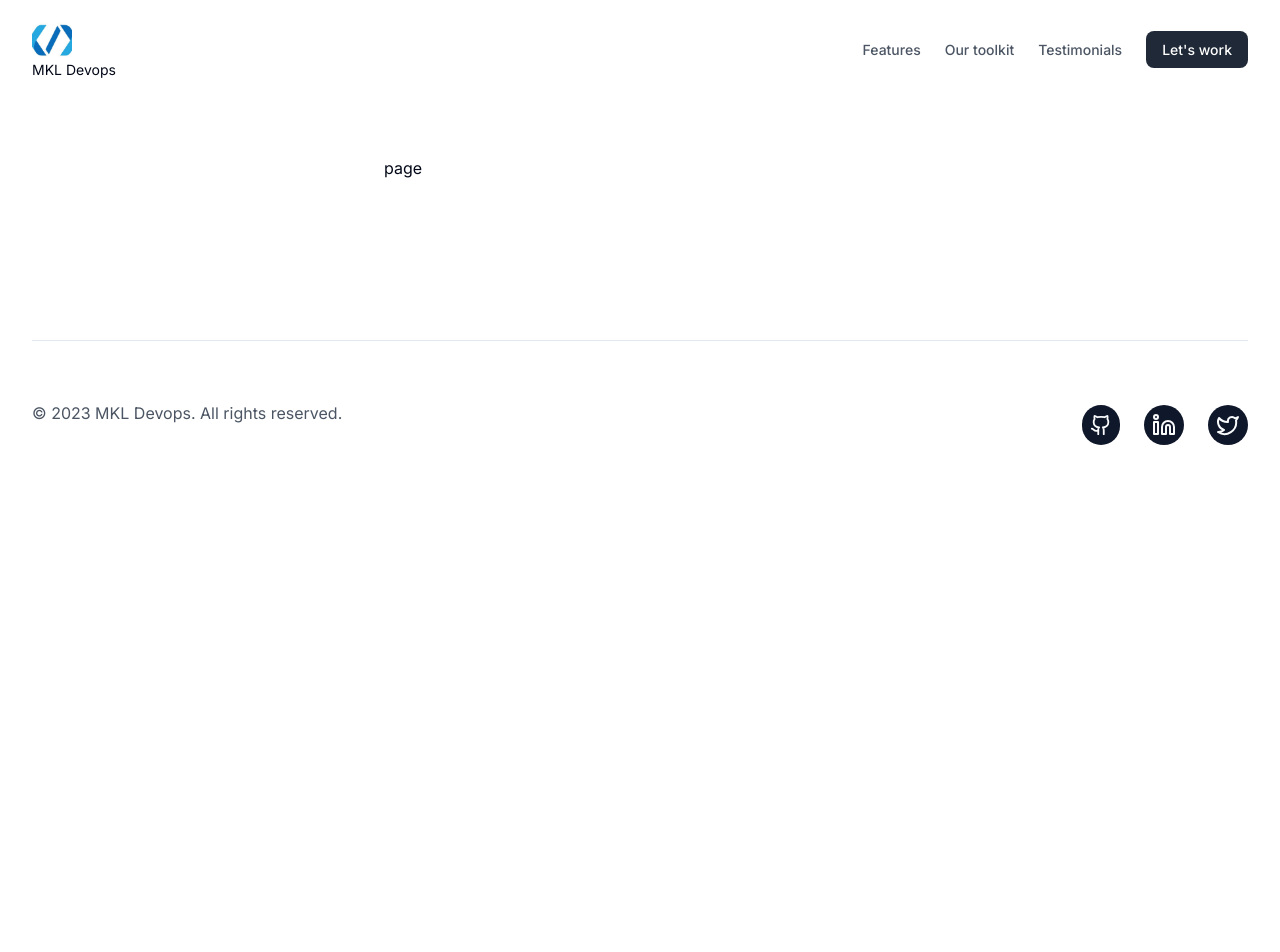
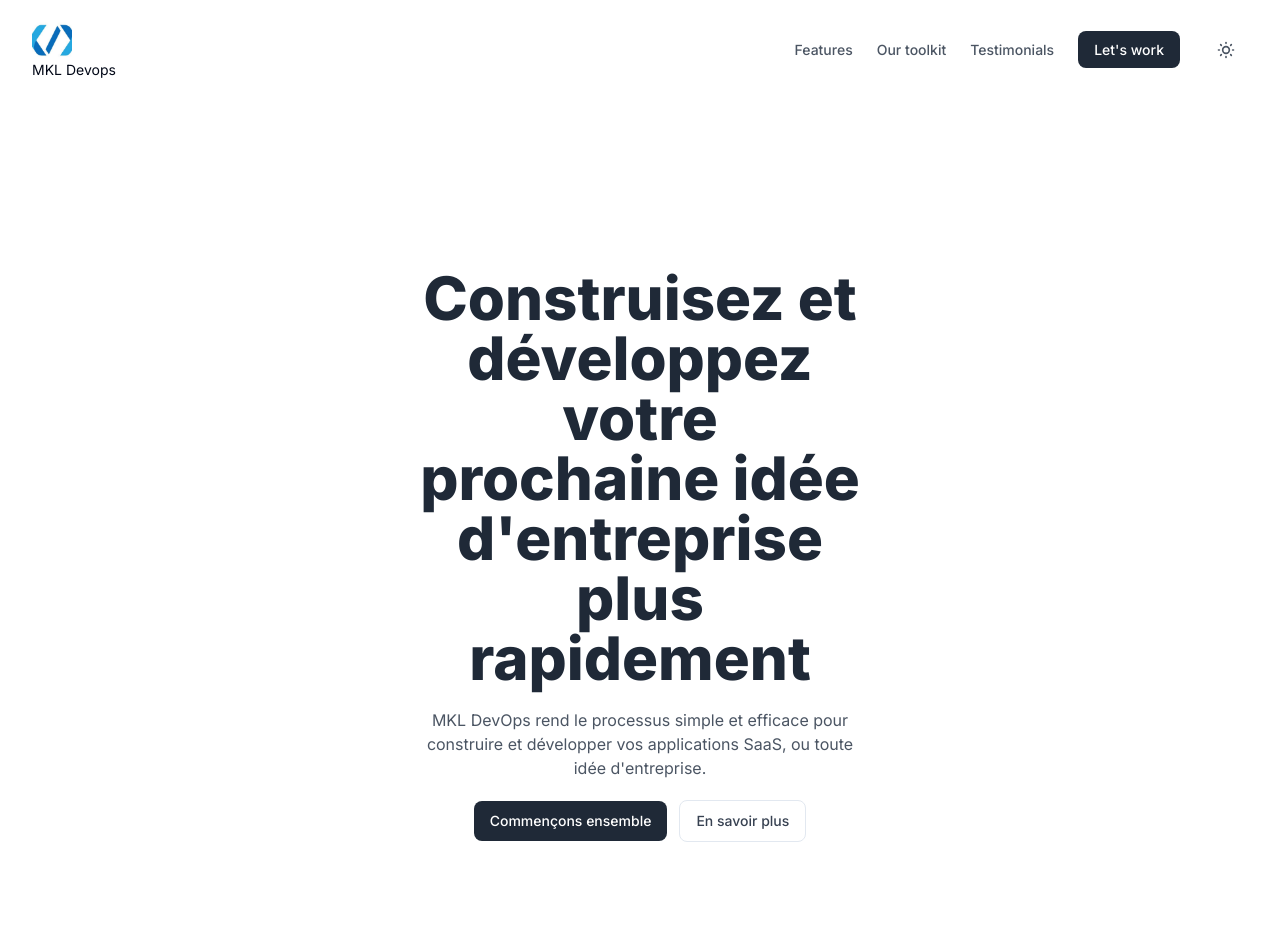
Before and after one commit to mkldevops/mkl-devops, a Next.js app: page / in a window 1280 px wide. Shown: the top 952 px of the page. Before the commit the page ends 800 px from the top, so only its background shows below. Built offline with nearby package versions, Linux system fonts and the light colour scheme.

Commit message:
feat: #8 make hero page

```diff
--- a/app/(home)/page.tsx
+++ b/app/(home)/page.tsx
@@ -1,3 +1,9 @@
+import { Hero } from "@/src/features/home/Hero";
+
 export default function page() {
-  return <div>page</div>;
+  return (
+    <main className="container">
+      <Hero />
+    </main>
+  );
 }
--- /dev/null
+++ b/src/features/home/Hero.tsx
@@ -0,0 +1,34 @@
+import Link from "next/link";
+
+export const Hero = () => {
+  return (
+    <section>
+      <div className="custom-screen py-28 text-gray-600">
+        <div className="space-y-5 max-w-4xl mx-auto text-center">
+          <h1 className="text-4xl text-gray-800 font-extrabold mx-auto sm:text-6xl">
+            Construisez et développez votre prochaine idée d&apos;entreprise
+            plus rapidement
+          </h1>
+          <p className="max-w-xl mx-auto">
+            MKL DevOps rend le processus simple et efficace pour construire et
+            développer vos applications SaaS, ou toute idée d&apos;entreprise.
+          </p>
+          <div className="flex items-center justify-center gap-x-3 font-medium text-sm">
+            <Link
+              className="py-2.5 px-4 text-center rounded-lg duration-150 text-white bg-gray-800 hover:bg-gray-600 active:bg-gray-900 "
+              href="/get-started"
+            >
+              Commençons ensemble
+            </Link>
+            <Link
+              className="py-2.5 px-4 text-center rounded-lg duration-150 text-gray-700 border hover:bg-gray-50"
+              href="/#cta"
+            >
+              En savoir plus
+            </Link>
+          </div>
+        </div>
+      </div>
+    </section>
+  );
+};
--- a/src/features/layout/Header.tsx
+++ b/src/features/layout/Header.tsx
@@ -1,11 +1,12 @@
 import { Button } from "@/components/ui/button";
+import { ThemeToggle } from "@/src/theme/ThemeToggle";
 import Image from "next/image";
 import Link from "next/link";
 
 export default function Header() {
   return (
     <header className="container">
-      <nav className="bg-white w-full md:static md:text-sm ">
+      <nav className="bg-forground w-full md:static md:text-sm ">
         <div className="custom-screen items-center mx-auto md:flex">
           <div className="flex items-center justify-between py-3 md:py-5 md:block">
             <Link href="/" className="flex flex-col">
@@ -65,6 +66,9 @@ export default function Header() {
                   Let&apos;s work
                 </Link>
               </li>
+              <li>
+                <ThemeToggle />
+              </li>
             </ul>
           </div>
         </div>
```
